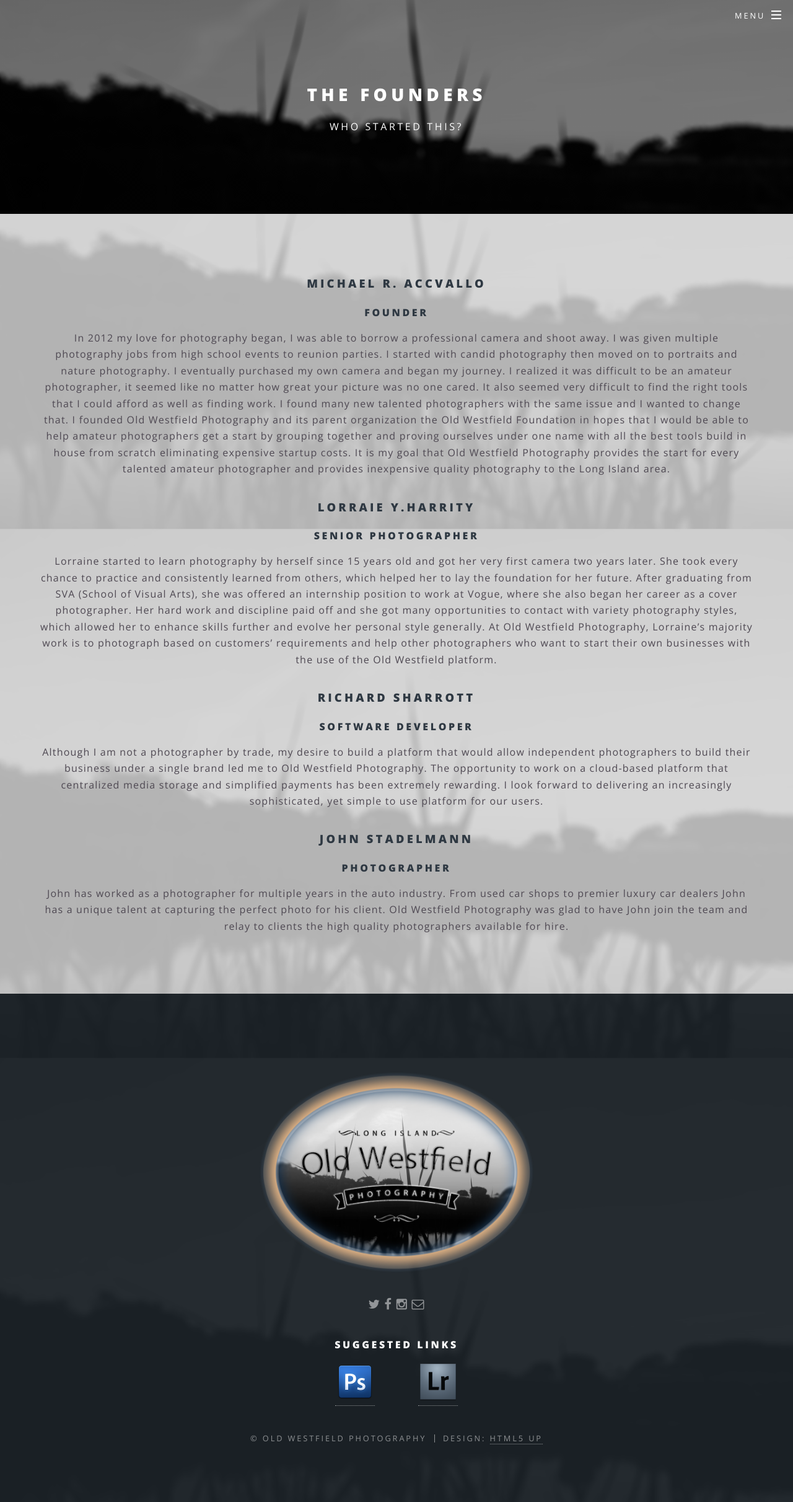
After one commit to ras592/fuzzy-eureka, a Flask app: page /founders in a window 1280 px wide. The commit adds this page. Shown: the whole page at 62% size. Run offline with Flask 2, Linux system fonts and the light colour scheme.

Commit message:
fixed ui components, animation bug fix

```diff
--- a/templates/base.html
+++ b/templates/base.html
@@ -80,7 +80,7 @@ TO-DO:
         </style>
 
 	</head>
-	<body class="landing wow fadeIn" data-wow-duration="3s">
+	<body class="landing">
     <div class="ccm-page page-template-full">
 
 		<!-- Page Wrapper -->
--- a/templates/contact.html
+++ b/templates/contact.html
@@ -3,10 +3,10 @@
 <!-- Main -->
 <article id="main">
 	<header>
-        <h2 class="wow fadeInUp" data-wow-duration="2s" data-wow-delay="0.5s">Contact US</h2>
-        <p class="wow fadeInUp" data-wow-duration="2s" data-wow-delay="0.5s">Get in touch</p>
+        <h2>Contact US</h2>
+        <p>Get in touch</p>
 	</header>
-	<section class="wrapper style5 wow fadeInUp"  data-wow-duration="2s" data-wow-delay="0s">
+	<section class="wrapper style5">
 		<div class="inner">
             <div class="contact-col">
                 <h3>We Operate on Long Island</h3>
--- /dev/null
+++ b/templates/founders.html
@@ -0,0 +1,49 @@
+{% extends "base.html" %}
+{% block content %}
+
+<!-- Main -->
+<article id="main">
+	<header>
+	    <h2>The Founders</h2>
+   		<p>Who Started This?</p>
+	</header>
+	<section class="wrapper style5">
+		<div class="inner">
+			<div class="column_bio">
+				<h3>Michael R. Accvallo</h3>
+				<h4>Founder</h4>
+				<p>In 2012 my love for photography began, I was able to borrow a professional camera and shoot away.
+					I was given multiple photography jobs from high school events to reunion parties.
+					I started with candid photography then moved on to portraits and nature photography.
+					I eventually purchased my own camera and began my journey.
+				  I realized it was difficult to be an amateur photographer, it seemed like no matter how great your picture was no one cared.
+				  It also seemed very difficult to find the right tools that I could afford as well as finding work.
+			    I found many new talented photographers with the same issue and I wanted to change that.
+					I founded Old Westfield Photography and its parent organization the Old Westfield Foundation in hopes that I would be able to help amateur
+					photographers get a start by grouping together and proving ourselves under one name with all the best tools build
+					in house from scratch eliminating expensive startup costs.
+					 It is my goal that Old Westfield Photography provides the start for every talented amateur photographer and provides inexpensive quality photography to the Long Island area.</p>
+			</div>
+			<div class="column_bio">
+				<h3>LORRAIE Y.HARRITY</h3>
+				<h4>Senior Photographer</h4>
+				<p>Lorraine started to learn photography by herself since 15 years old and got her very first camera two years later. She took every chance to practice and consistently learned from others, which helped her to lay the foundation for her future. After graduating from SVA (School of Visual Arts), she was offered an internship position to work at Vogue, where she also began her career as a cover photographer. Her hard work and discipline paid off and she got many opportunities to contact with variety photography styles, which allowed her to enhance skills further and evolve her personal style generally. At Old Westfield Photography, Lorraine’s majority work is to photograph based on customers’ requirements and help other photographers who want to start their own businesses with the use of the Old Westfield platform.</p>
+			</div>
+			<div class="column_bio">
+				<h3>Richard Sharrott</h3>
+				<h4>Software Developer</h4>
+				<p>Although I am not a photographer by trade, my desire to build a platform that would allow independent photographers
+				to build their business under a single brand led me to Old Westfield Photography. The opportunity to work on a cloud-based platform that centralized media storage and simplified payments has been extremely rewarding. I look forward
+				to delivering an increasingly sophisticated, yet simple to use platform for our users.</p>
+			</div>
+			<div class="column_bio">
+				<h3>John Stadelmann</h3>
+				<h4>Photographer</h4>
+				<p>John has worked as a photographer for multiple years in the auto industry. From used car shops to premier luxury car dealers John has a unique talent at capturing the perfect photo for his client. Old Westfield Photography was glad to
+				have John join the team and relay to clients the high quality photographers available for hire.
+				</p>
+			</div>
+		</div>
+	</section>
+</article>
+{% endblock %}
--- a/templates/services.html
+++ b/templates/services.html
@@ -6,7 +6,7 @@
 		<h2 class="wow fadeInUp" data-wow-duration="2s" data-wow-delay="0.5s">Our&nbsp;Services</h2>
 		<p class="wow fadeInUp" data-wow-duration="2s" data-wow-delay="0.5s">What we photograph</p>
 	</header>
-	<section class="wrapper style5 wow fadeInUp"  data-wow-duration="2s" data-wow-delay="0s">
+	<section class="wrapper style5">
 		<div class="inner">
             <p style="text-align: center;">Below is a list of what we photograph, it is limited only by our minds, so anything you can think of feel free to add it to our list of services. &nbsp;List subject to change.</p>
             <ul>
```
Also changed, not shown: templates/old_westfield.html (+8 -8 lines).
